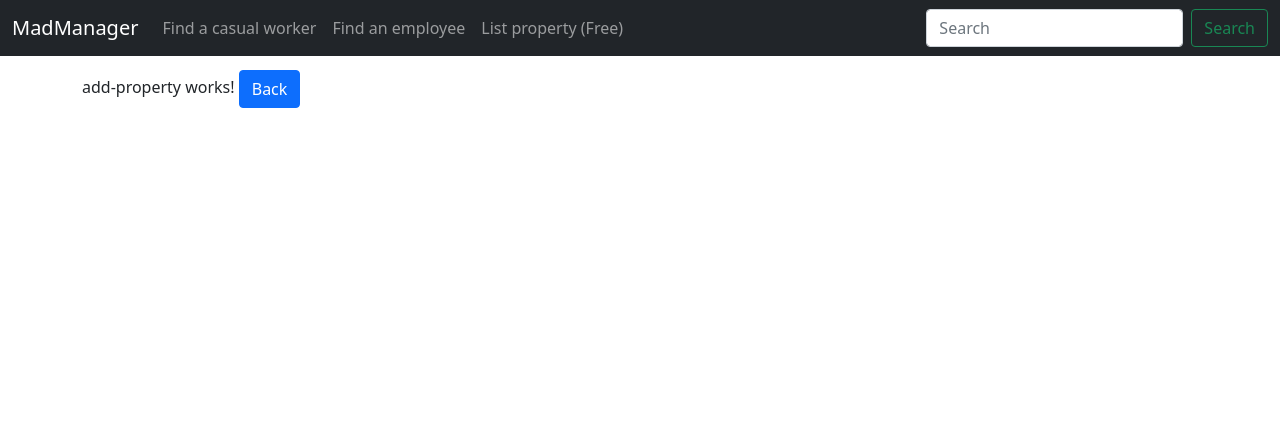
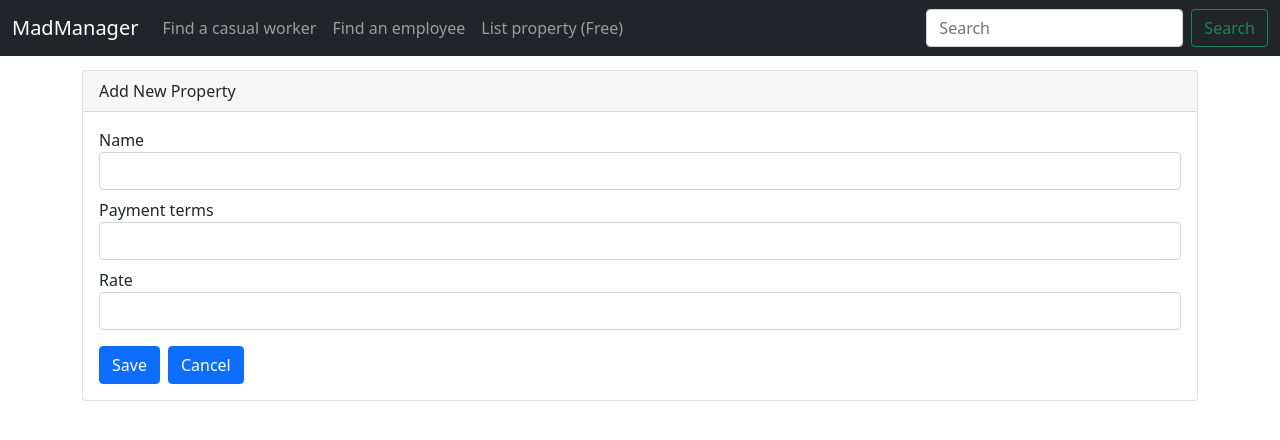
Before and after one commit to Aphilome/MadManager, an Angular app in the folder frontend/: page /list-property in a window 1280 px wide. Shown: the top 440 px of the page. Built offline with nearby package versions, Linux system fonts and the light colour scheme.

Commit message:
new property with validations
driven forms

```diff
--- a/frontend/src/app/app.module.ts
+++ b/frontend/src/app/app.module.ts
@@ -2,6 +2,7 @@
 import { BrowserModule } from '@angular/platform-browser';
 import { HttpClientModule } from '@angular/common/http';
 import { Routes, RouterModule} from '@angular/router';
+import { FormsModule } from '@angular/forms';
 
 import { AppComponent } from './app.component';
 import {PropertyCardComponent} from "./property/property-card/property-card.component";
@@ -31,6 +32,7 @@
   imports: [
     BrowserModule,
     HttpClientModule,
+    FormsModule,
     RouterModule.forRoot(appRoutes)
   ],
   providers: [
--- a/frontend/src/app/property/add-property/add-property.component.css
+++ b/frontend/src/app/property/add-property/add-property.component.css
@@ -0,0 +1,7 @@
+.ng-invalid.ng-touched {
+  border-color: red;
+}
+
+.error-block {
+  color: red;
+}
--- a/frontend/src/app/property/add-property/add-property.component.html
+++ b/frontend/src/app/property/add-property/add-property.component.html
@@ -1,4 +1,36 @@
-<p>
-  add-property works!
-  <button (click)="onBack()" class="btn btn-primary">Back</button>
-</p>
+<div class="card">
+  <div class="card-header">
+    Add New Property
+  </div>
+  <div class="card-body">
+
+    <form (ngSubmit)='onSubmit()' #Form="ngForm">
+      <div class="form-group col-12 mb-2">
+        <label for="name">Name</label>
+        <input type="text" class="form-control" #propName="ngModel"
+               ngModel name="Name" required minlength="5">
+        <span *ngIf="!propName.valid && propName.touched" class="error-block">
+
+          <span *ngIf="propName.errors?.['required']">Please provide name</span>
+          <span *ngIf="propName.errors?.['minlength']">Name must be at least 5 char long</span>
+        </span>
+      </div>
+
+      <div class="form-group col-12 mb-2">
+        <label for="type">Payment terms</label>
+        <input type="text" class="form-control" ngModel name="PaymentTerms">
+      </div>
+
+      <div class="form-group col-12 mb-3">
+        <label for="rate">Rate</label>
+        <input type="text" class="form-control" ngModel name="Rate">
+      </div>
+
+      <div class="form-group col-12">
+        <button type="submit" class="btn btn-primary me-2">Save</button>
+        <button type="reset" class="btn btn-primary">Cancel</button>
+      </div>
+
+    </form>
+  </div>
+</div>
--- a/frontend/src/app/property/add-property/add-property.component.ts
+++ b/frontend/src/app/property/add-property/add-property.component.ts
@@ -1,5 +1,6 @@
-import { Component, OnInit } from '@angular/core';
+import { Component, OnInit, ViewChild } from '@angular/core';
 import {Router} from "@angular/router";
+import {NgForm} from "@angular/forms";
 
 @Component({
   selector: 'app-add-property',
@@ -7,14 +8,20 @@
   styleUrls: ['./add-property.component.css']
 })
 export class AddPropertyComponent implements OnInit {
+  @ViewChild('Form')
+  addPropertyForm!: NgForm;
 
   constructor(private router: Router) { }
 
   ngOnInit(): void {
   }
 
-  onBack()
-  {
+  onBack() {
     this.router.navigate(['/']);
   }
+
+  onSubmit() {                                   //Form: NgForm
+    console.log('Congrats, form submitted');
+    console.log(this.addPropertyForm);
+  }
 }
```
